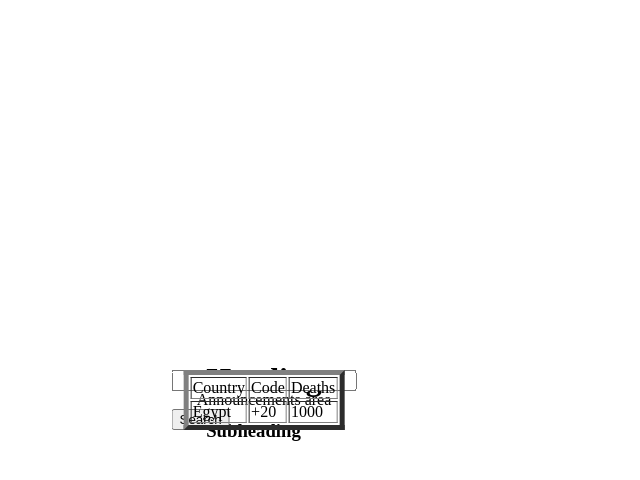
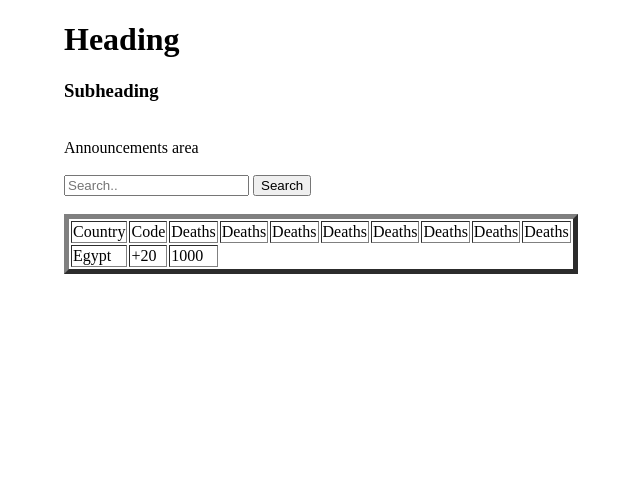
Before and after one commit to YousefGhazal/covid-19, a Django app: page / in a window 1280 px wide. Shown: the top 480 px of the page, without its empty margins (376-1016 px from the left). Run offline with Django 3.2, Linux system fonts and the light colour scheme.

Commit message:
orderd items

```diff
--- a/main/templates/main/index.html
+++ b/main/templates/main/index.html
@@ -6,11 +6,10 @@
     <meta name="viewport" content="width=device-width, initial-scale=1.0">
     <title>Home</title>
     <style>
-        div {
-            position: fixed;
-            top: 50%;
-            left: 50%;
-            transform: translate(-50%, -50%);
+        div{
+            margin-left: auto;
+            margin-right: auto;
+            width: 25em;
         }
     </style>
 </head>
@@ -19,17 +18,27 @@
         <h1>Heading</h1>
         <h3>Subheading</h3>
     </div>
+    <br>
     <div>Announcements area</div>
+    <br>
     <div>
-        <input name="q"><br><br>
-        <button>Search</button>
+        <input type="text" placeholder="Search..">
+        <button type="submit">Search</button>
     </div>
+    <br>
     <div>
         <table border="5">
             <thead>
                 <tr>
                     <td>Country</td>
                     <td>Code</td>
+                    <td>Deaths</td>
+                    <td>Deaths</td>
+                    <td>Deaths</td>
+                    <td>Deaths</td>
+                    <td>Deaths</td>
+                    <td>Deaths</td>
+                    <td>Deaths</td>
                     <td>Deaths</td>
                 </tr>
             </thead>
```
Also changed, not shown: main/admin.py (+7 -2 lines), main/models.py (+8 -1 lines), to-do.txt (+13 -1 lines).
